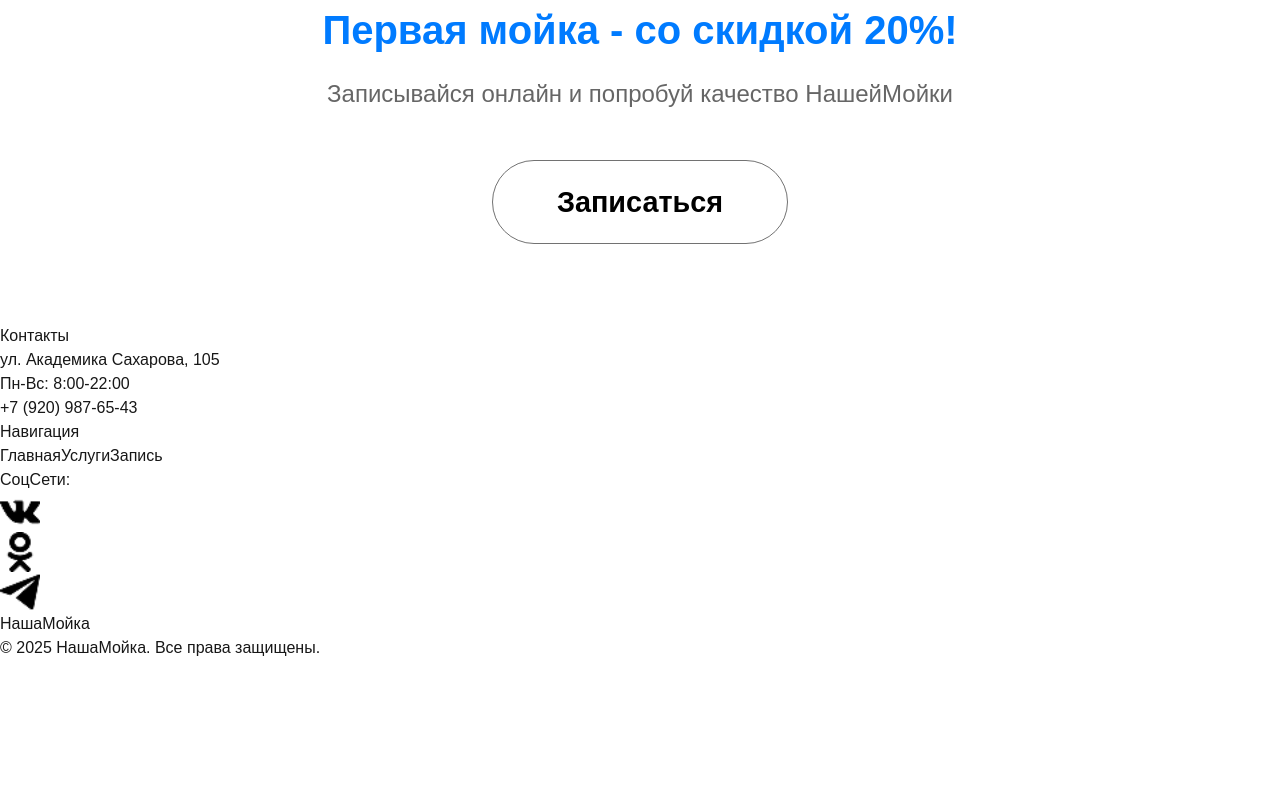
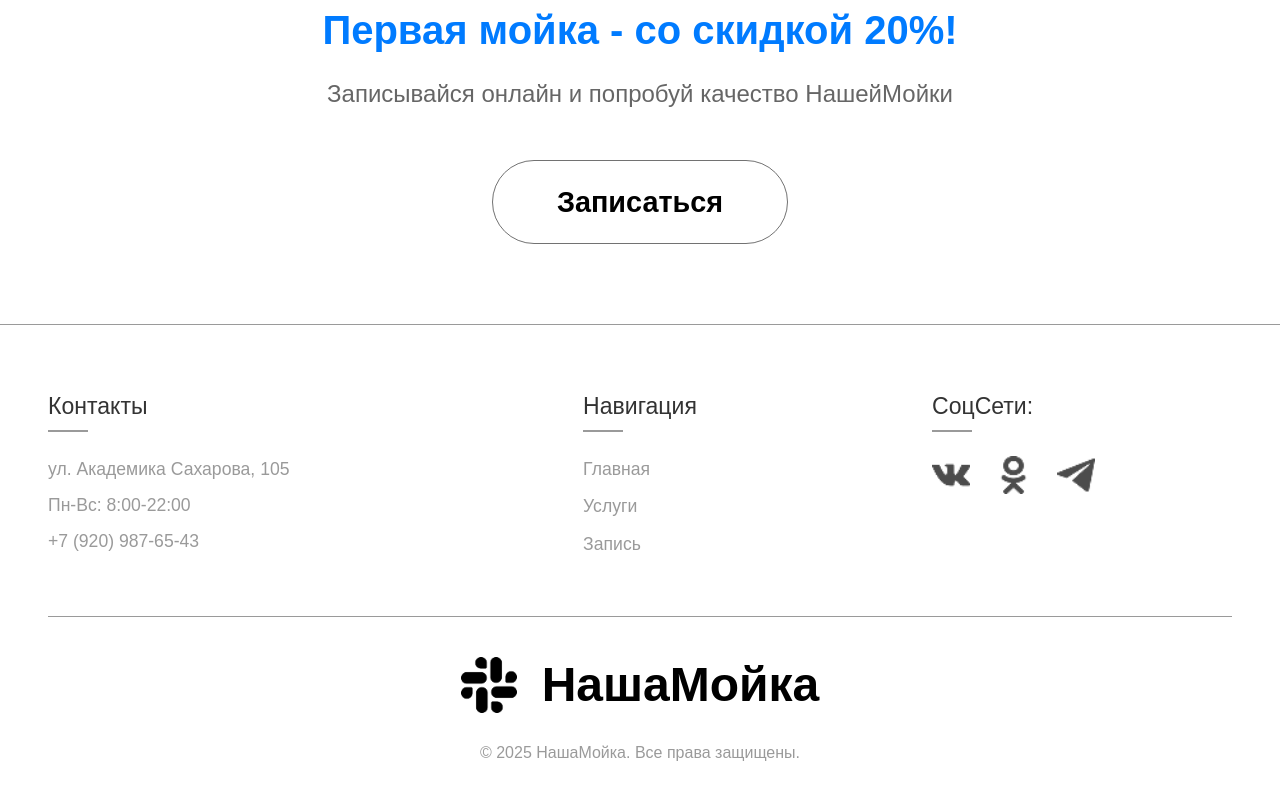
Before and after one commit to Alex135135/carwash, a Next.js app: page / in a window 1280 px wide. Shown: the part 1876-2676 px from the top of the page. Before the commit the page ends 2536 px from the top, so only its background shows below. Built offline with nearby package versions, Linux system fonts and the light colour scheme.

Commit message:
added footer styles

```diff
--- a/src/components/Footer/Footer.module.scss
+++ b/src/components/Footer/Footer.module.scss
@@ -0,0 +1,167 @@
+.footer {
+    background-color: white;
+    border-top: 1px solid #9A9A9A;
+    padding: clamp(2rem, 5vw, 4rem) clamp(1rem, 5vw, 3rem);
+    color: #9A9A9A;
+    font-size: clamp(0.9rem, 1.5vw, 1.1rem);
+}
+
+.footer__top {
+    display: flex;
+    flex-wrap: wrap;
+    justify-content: space-between;
+    gap: clamp(1.5rem, 4vw, 3rem);
+    margin-bottom: clamp(2rem, 5vw, 3rem);
+}
+
+.footer__section {
+    flex: 1;
+    min-width: 200px;
+    max-width: 300px;
+}
+
+.section__title {
+    color: #333;
+    font-size: clamp(1.1rem, 1.8vw, 1.5rem);
+    margin-bottom: clamp(1rem, 2vw, 1.5rem);
+    position: relative;
+    padding-bottom: 8px;
+
+    &::after {
+        content: '';
+        position: absolute;
+        bottom: 0;
+        left: 0;
+        width: 40px;
+        height: 2px;
+        background: #9A9A9A;
+    }
+}
+
+.section__text {
+    margin: 0.6rem 0;
+    line-height: 1.5;
+}
+
+.section__link {
+    display: block;
+    color: #9A9A9A;
+    text-decoration: none;
+    margin: 0.7rem 0;
+    transition: color 0.3s ease;
+
+    &:hover {
+        color: #007BFF;
+    }
+}
+
+.socials {
+    display: flex;
+    gap: clamp(1rem, 2vw, 1.5rem);
+    margin-top: 1rem;
+}
+
+.social__link {
+    display: inline-block;
+    transition: transform 0.3s ease;
+
+    &:hover {
+        transform: translateY(-5px);
+    }
+}
+
+.icon_container {
+    position: relative;
+    width: clamp(30px, 3vw, 40px);
+    height: clamp(30px, 3vw, 40px);
+}
+
+.social__icon {
+    width: 100%;
+    height: auto;
+    filter: grayscale(100%) opacity(0.7);
+    transition: filter 0.3s ease;
+    object-fit: contain;
+}
+
+.social__icon:hover {
+    filter: grayscale(0%) opacity(1);
+}
+
+.footer__divider {
+    height: 1px;
+    background-color: #9A9A9A;
+    margin: clamp(1rem, 3vw, 2rem) 0;
+}
+
+.footer__bottom {
+    display: flex;
+    flex-direction: column;
+    align-items: center;
+    gap: 1.2rem;
+}
+
+
+.footer__logo {
+    display: flex;
+    align-items: center;
+    gap: 15px;
+    text-decoration: none;
+}
+
+.logoContainer {
+    position: relative;
+    display: inline-block;
+    height: clamp(2rem, 5vw, 3.5rem);
+    width: clamp(2rem, 5vw, 3.5rem);
+    margin-right: 10px;
+}
+
+.logo {
+    object-fit: contain;
+    width: 100% !important;
+    height: 100% !important;
+    position: relative !important;
+}
+
+.logolink {
+    display: flex;
+    align-items: center;
+    text-decoration: none;
+}
+
+.logolink__span {
+    font-size: clamp(1.5rem, 4vw, 3rem);
+    font-weight: 700;
+    color: black;
+    font-family: var(--font-heading);
+}
+
+.copyright {
+    text-align: center;
+    font-size: clamp(0.8rem, 1.3vw, 1rem);
+}
+
+@media (max-width: 768px) {
+    .footer__top {
+        flex-direction: column;
+        gap: 2.5rem;
+    }
+
+    .footer__section {
+        min-width: 100%;
+        max-width: 100%;
+    }
+}
+
+@media (max-width: 480px) {
+    .footer {
+        padding: 2rem 1rem;
+    }
+
+    .footer__logo {
+        flex-direction: column;
+        text-align: center;
+        gap: 10px;
+    }
+}
--- /dev/null
+++ b/src/components/Header/Header.tsx
@@ -0,0 +1,5 @@
+'use client'
+import Link from "next/link"
+import s from "./Header.module.scss"
+import { useEffect, useState } from "react"
+import Image from "next/image"
```
Also changed, not shown: src/components/Header/Header.module.scss (added).
